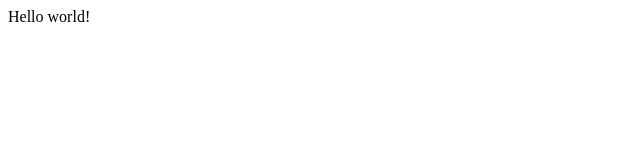
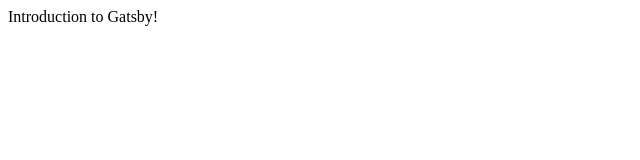
Before and after one commit to jawang12/gatsby, a Gatsby site: page / in a window 1280 px wide. Shown: the full height of the page, 0-640 px from the left. Built offline with nearby package versions, Linux system fonts and the light colour scheme; Gatsby itself is replaced by a stand-in of ours.

Commit message:
initial commit

```diff
--- a/src/pages/index.js
+++ b/src/pages/index.js
@@ -1,5 +1,5 @@
-import React from "react"
+import React from 'react';
 
 export default function Home() {
-  return <div>Hello world!</div>
+  return <div>Introduction to Gatsby!</div>;
 }
```
Also changed, not shown: 2 other files.
